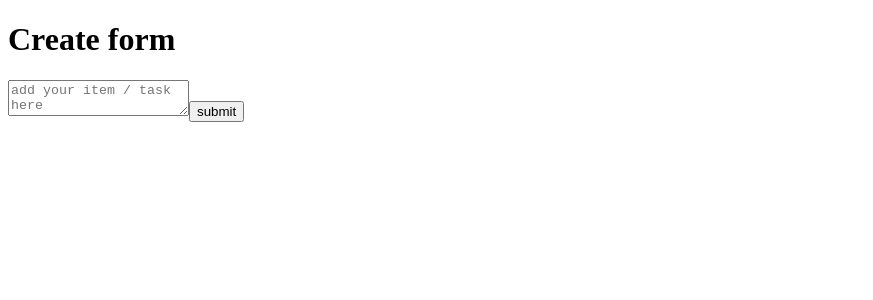
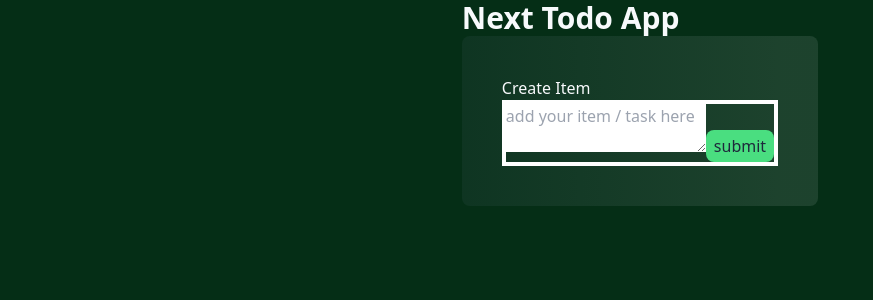
Before and after one commit to fluffy-lion/next-todo, a Next.js app: page / in a window 1280 px wide. Shown: the top 300 px of the page, without its empty margins (0-873 px from the left). Built offline with nearby package versions, Linux system fonts and the light colour scheme; no server answers; the database is empty.

Commit message:
tailwind css start

```diff
--- a/app/api/item/new/route.js
+++ b/app/api/item/new/route.js
@@ -3,7 +3,6 @@ import Item from "@/models/item"
 export const POST = async (req, res) => {
     // extract the data that you pass through the post request
     const { item } = await req.json()
-
     try {
         // we connect to the db
         // have to do this every time because it
@@ -11,7 +10,7 @@ export const POST = async (req, res) => {
         // its going to die once it does its job
         await connectToDB()
         const newItem = new Item({
-            item
+            item: item
         })
         // created
         await newItem.save()
--- a/app/layout.js
+++ b/app/layout.jsx
@@ -1,3 +1,4 @@
+import 'styles/globals.css'
 
 export const metadata = {
   title: 'Create Next App',
@@ -7,7 +8,7 @@ export const metadata = {
 export default function RootLayout({ children }) {
   return (
     <html lang="en">
-      <body>{children}</body>
+      <body className="bg-green-950 columns-1 flex items-center flex-col">{children}</body>
     </html>
   )
 }
--- a/app/page.js
+++ b/app/page.jsx
@@ -1,4 +1,3 @@
-
 
 
 
@@ -6,9 +5,10 @@ import ItemFeed from "@/components/ItemFeed"
 
 const App = () => {
   return (
-    <>
+    <div className="">
+      <h1 className="text-3xl font-bold text-slate-50">Next Todo App</h1>
       <ItemFeed />
-    </>
+    </div>
   )
 }
 
--- a/components/ItemForm.jsx
+++ b/components/ItemForm.jsx
@@ -11,11 +11,12 @@ const ItemForm = ({
 
 
     return (
-        <div>
+        <div className="bg-gradient-to-r from-slate-500/10 from-1% to-slate-100/10 to-90% py-10 px-10 rounded-lg">
+            <h1 className="text-slate-50">{type} Item</h1>
             <form
                 onSubmit={handleSubmit}
+                className="flex-auto content-center border-white border-4"
             >
-                <h1>{type} form</h1>
                 <label>
                     <textarea
                         value={post.item}
@@ -27,6 +28,7 @@ const ItemForm = ({
                 <button
                 type="submit"
                 disabled={submitting}
+                className="bg-green-400 py-1 px-2 rounded-lg text-slate-800 font-medium border-white border-1"
                 >
                     {/* {submitting && `${type}...`} */}
                     submit
--- a/jsconfig.json
+++ b/jsconfig.json
@@ -1,7 +1,7 @@
 {
   "compilerOptions": {
     "paths": {
-      "@/*": ["./*"]
+      "@*": ["./*"]
     }
   }
 }
--- /dev/null
+++ b/styles/globals.css
@@ -0,0 +1,7 @@
+@tailwind base;
+@tailwind components;
+@tailwind utilities;
+
+.page {
+    background-color: red;
+}
```
